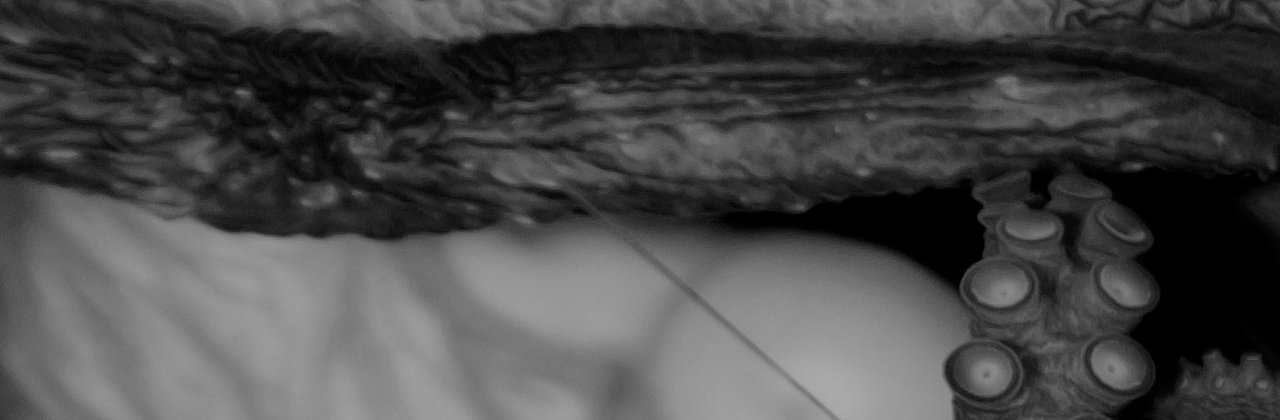
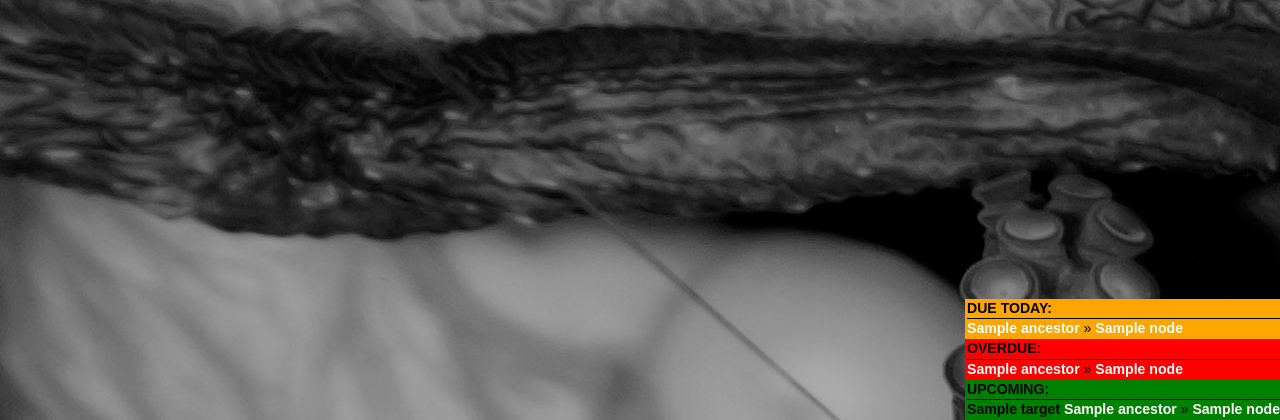
Before and after one commit to thraxil/tako, a Django app: template templates/main/index.html in a window 1280 px wide. Shown: the part 380-800 px from the top of the page. Run offline with Django 3.2, Linux system fonts and the light colour scheme; the template is opened without the code that fills it: most values are stand-ins (such as "Sample title", 1, 10 or a date in 2020); some libraries are stand-ins or nearby versions.

Commit message:
due/overdue/upcoming box

```diff
--- a/media/css/main.css
+++ b/media/css/main.css
@@ -481,3 +481,42 @@ position: absolute;
 top: 0px;
 right: 100px;
 }
+
+#due {
+position: fixed;
+right: 0px;
+bottom: 0px;
+}
+#due-today {
+background-color: orange;
+}
+#overdue {
+background-color: #f00;
+}
+#upcoming {
+background-color: green;
+}
+#due ul {
+padding-left: 0px;
+margin-left: 2px;
+}
+
+#due li {
+border-top: #000 solid 1px;
+}
+
+#due a {
+color: #fff;
+text-decoration: none;
+font-weight: bold;
+}
+
+#due li:hover a {
+color: #000;
+background-color: #fff;
+}
+
+#due li:hover {
+color: #000;
+background-color: #fff;
+}
--- a/templates/main/index.html
+++ b/templates/main/index.html
@@ -15,6 +15,38 @@
 
 {% block content %}
 
+<div id="due">
+
+  {% if due %}
+  <div id="due-today">
+    <ul><b>DUE TODAY:</b>
+      {% for node in due %}
+      <li>{% for ancestor in node.get_ancestors %}<a href="/{{ancestor.id}}/">{{ancestor.label}}</a> &#187; {% endfor %}<a href="/{{node.id}}/">{{node.label}}</a></li>
+      {% endfor %}
+    </ul>
+  </div>
+  {% endif %}
+
+  {% if overdue %}
+  <div id="overdue">
+    <ul><b>OVERDUE:</b>
+      {% for node in overdue %}
+      <li>{% for ancestor in node.get_ancestors %}<a href="/{{ancestor.id}}/">{{ancestor.label}}</a> &#187; {% endfor %}<a href="/{{node.id}}/">{{node.label}}</a></li>
+      {% endfor %}
+    </ul>
+  </div>
+  {% endif %}
+
+  {% if upcoming %}
+  <div id="upcoming">
+    <ul><b>UPCOMING:</b>
+      {% for node in upcoming %}
+      <li><b>{{node.target}}</b> {% for ancestor in node.get_ancestors %}<a href="/{{ancestor.id}}/">{{ancestor.label}}</a> &#187; {% endfor %}<a href="/{{node.id}}/">{{node.label}}</a></li>
+      {% endfor %}
+    </ul>
+  </div>
+  {% endif %}
+</div>
 
 <div id="takoapp">
 
```
Also changed, not shown: main/views.py (+7 -3 lines).
